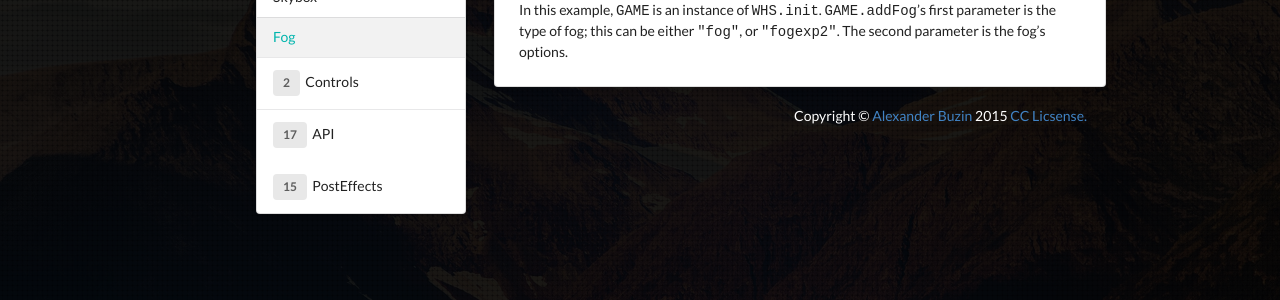
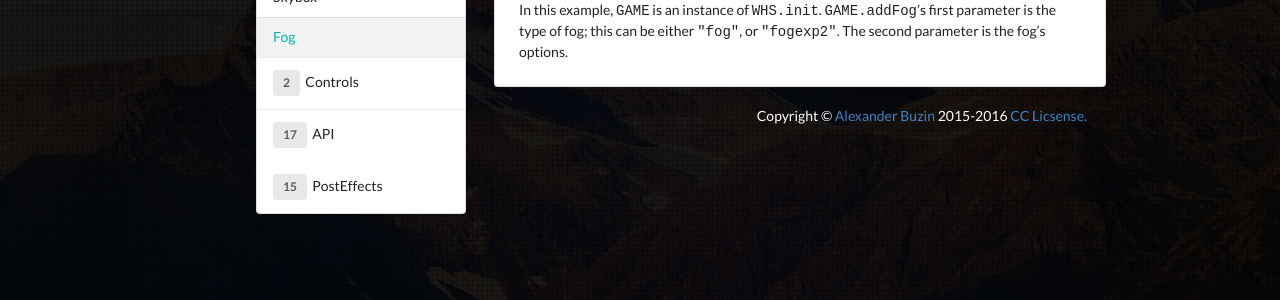
Before and after one commit to WhitestormJS/whitestormjs.github.io, a Jekyll site: the page built from _posts/2015-12-20-addFog.md, in a window 1280 px wide. Shown: the part 352-652 px from the top of the page. Built offline with Jekyll 4.4.1, drawn with Linux system fonts in a browser that asks for light colours; Markdown is read by kramdown in place of the engine named in the settings.

Commit message:
Update license date.

```diff
--- a/_includes/footer.html
+++ b/_includes/footer.html
@@ -1,3 +1,3 @@
 	 		<div class="row" style="padding: 5px; color: white;">
-	 			<div class="column right floated" style="text-align:right;">Copyright © <a href="http://alexbuzin.me/">Alexander Buzin</a> 2015 <a href="https://github.com/WhitestormJS/whitestorm.js/blob/master/LICENSE">CC Licsense.</a></div>
+	 			<div class="column right floated" style="text-align:right;">Copyright © <a href="http://alexbuzin.me/">Alexander Buzin</a> 2015-2016 <a href="https://github.com/WhitestormJS/whitestorm.js/blob/master/LICENSE">CC Licsense.</a></div>
 	 		</div>
```
